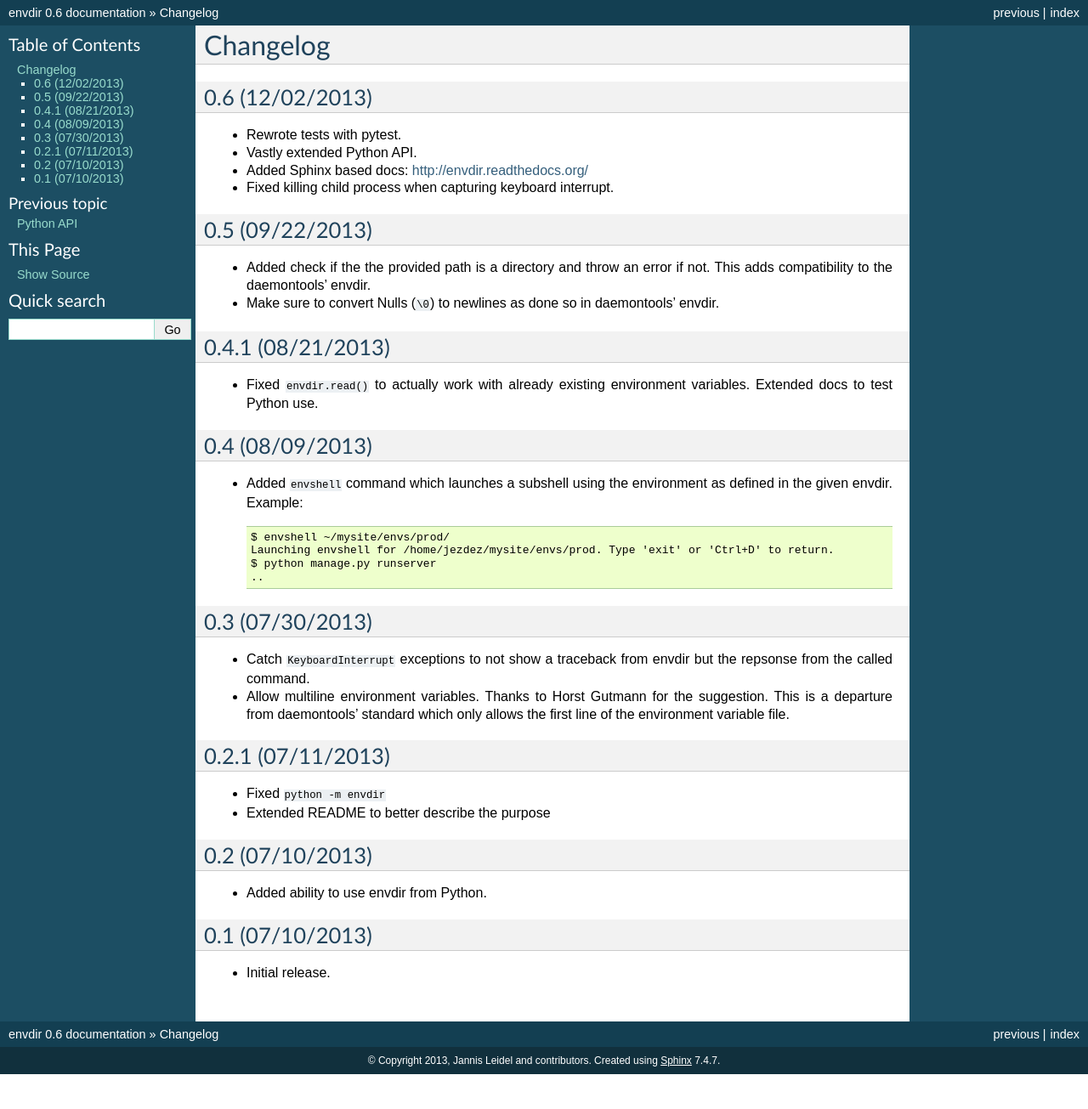
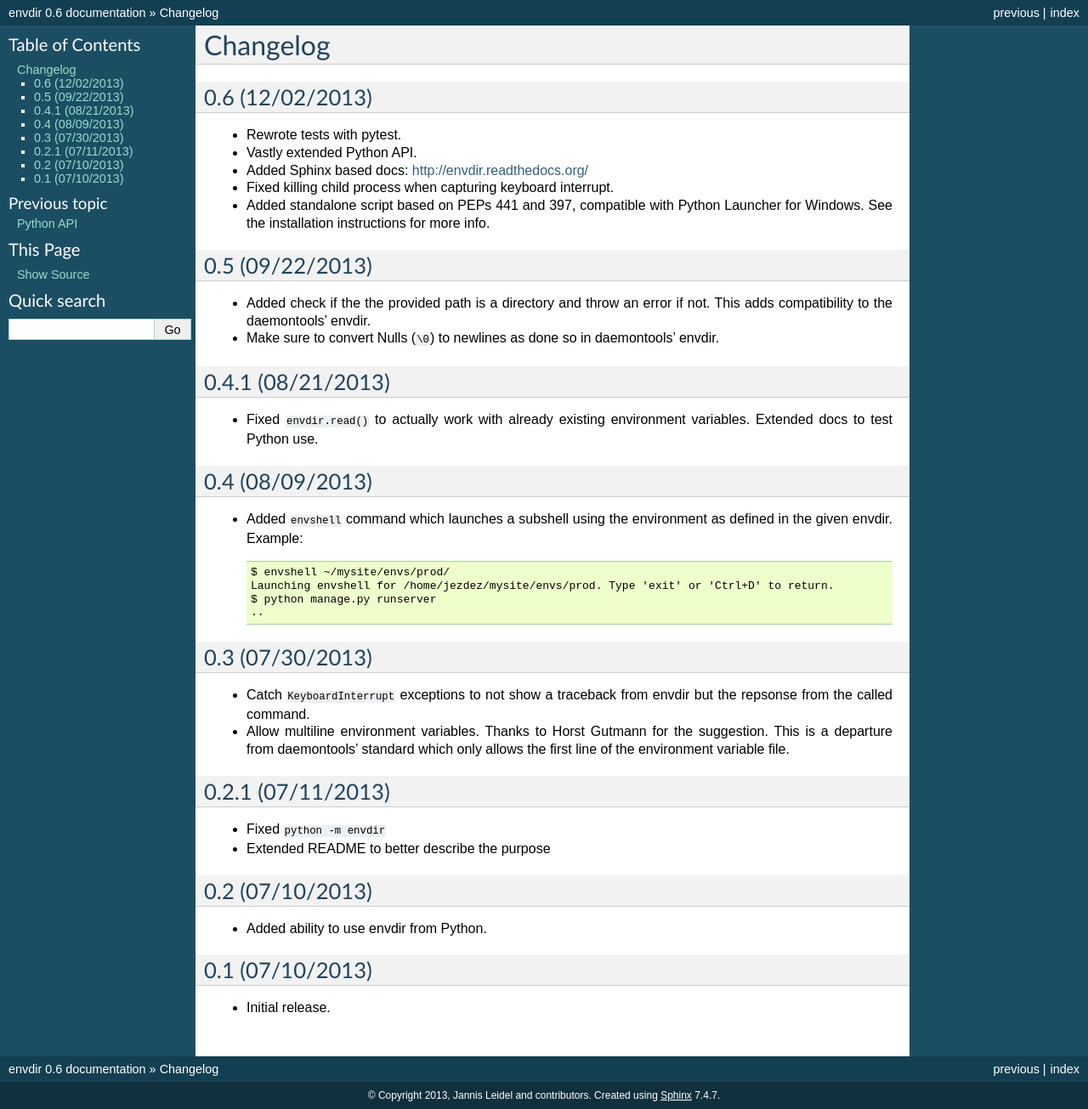
Before and after one commit to jezdez/envdir, a Sphinx documentation site: the page built from docs/changelog.rst, in a window 1280 px wide. Shown: the whole page at 85% size. Built offline with Sphinx 7.4.7, drawn with Linux system fonts in a browser that asks for light colours; before the commit the page ends 1264 px from its top, so only the background shows below that.

Commit message:
Added a changelog entry about standalone script in 0.6.

```diff
--- a/docs/changelog.rst
+++ b/docs/changelog.rst
@@ -11,6 +11,10 @@ Changelog
 * Added Sphinx based docs: http://envdir.readthedocs.org/
 
 * Fixed killing child process when capturing keyboard interrupt.
+
+* Added standalone script based on PEPs 441 and 397, compatible with
+  Python Launcher for Windows. See the installation instructions for more
+  info.
 
 0.5 (09/22/2013)
 ^^^^^^^^^^^^^^^^
```
